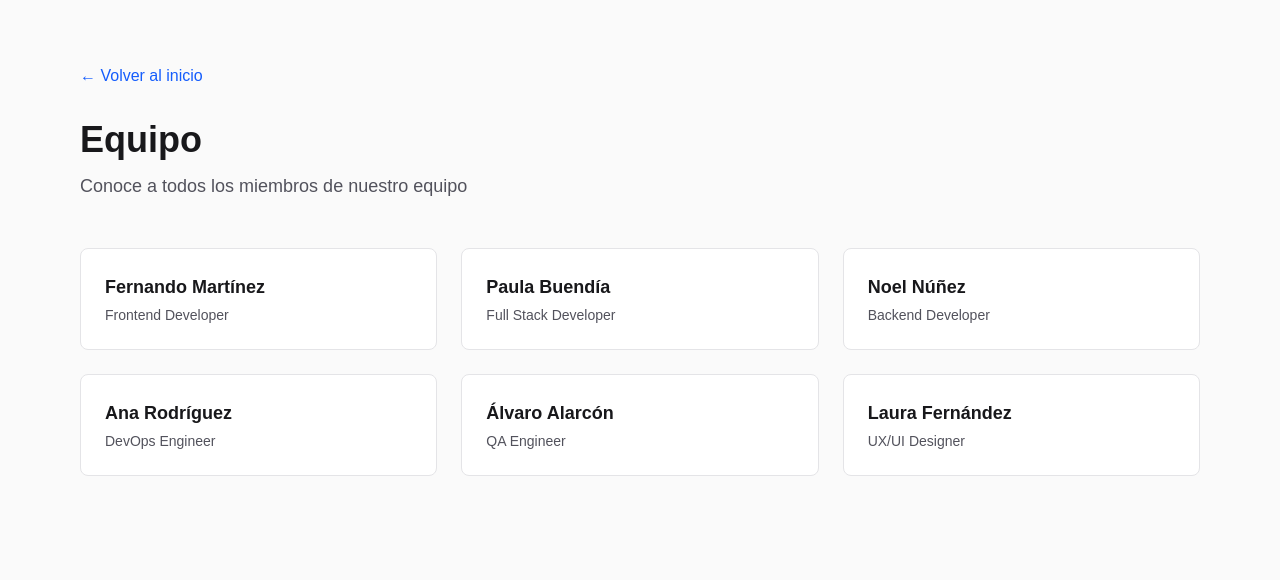
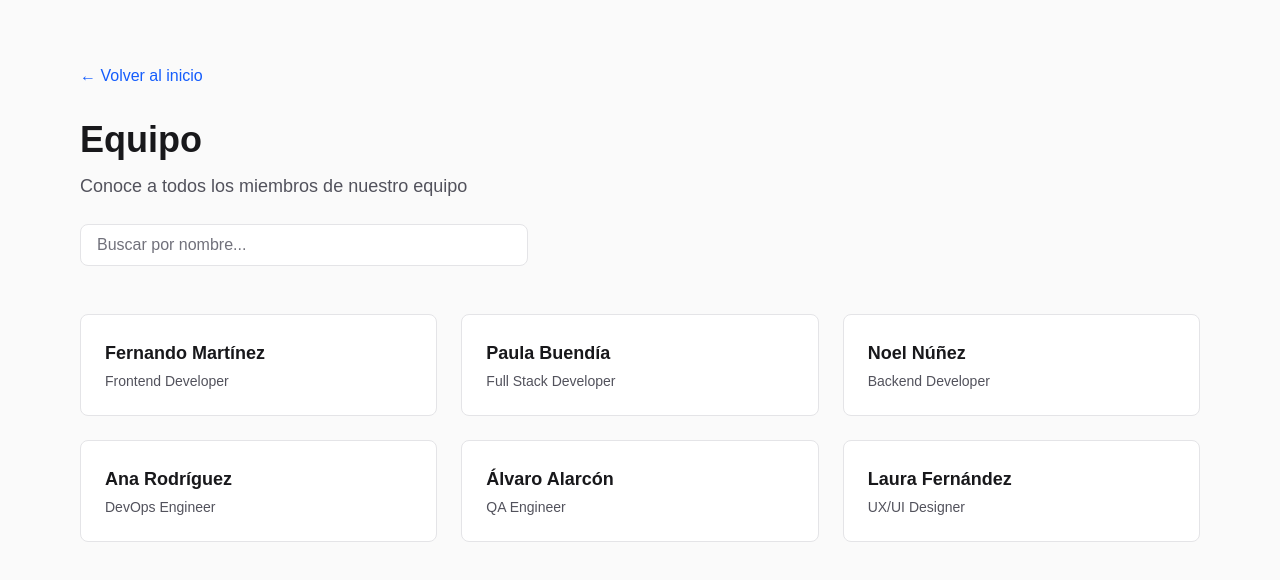
Before and after one commit to castellanogomezcarlos-wq/Directorio-companeros, a Next.js app: page /src/app/companeros in a window 1280 px wide. Shown: the top 580 px of the page. Built offline with nearby package versions, Linux system fonts and the light colour scheme.

Commit message:
Búsqueda por nombre y uso de metadatos

```diff
--- a/app/src/app/companeros/[id]/page.tsx
+++ b/app/src/app/companeros/[id]/page.tsx
@@ -1,9 +1,35 @@
 import Link from "next/link";
 import { coworkers, Coworker } from "../../../lib/data";
 import { notFound } from "next/navigation";
+import type { Metadata } from "next";
 
 interface PageProps {
   params: Promise<{ id: string }>;
+}
+
+export async function generateStaticParams() {
+  return coworkers.map((coworker) => ({
+    id: coworker.id,
+  }));
+}
+
+export async function generateMetadata({
+  params,
+}: PageProps): Promise<Metadata> {
+  const { id } = await params;
+  const companero = coworkers.find((c) => c.id === id);
+
+  if (!companero) {
+    return {
+      title: "Compañero no encontrado",
+      description: "Este compañero no existe",
+    };
+  }
+
+  return {
+    title: `${companero.nombre} - Directorio de Compañeros`,
+    description: `${companero.rol} - ${companero.bio}`,
+  };
 }
 
 export default async function CompaneroDetallePage({ params }: PageProps) {
--- a/app/src/app/companeros/page.tsx
+++ b/app/src/app/companeros/page.tsx
@@ -1,8 +1,19 @@
+"use client";
+
+import { useState, useMemo } from "react";
 import Link from "next/link";
 import { coworkers } from "../../lib/data";
 import { MemberCard } from "../../components/membercard";
 
 export default function CompanerosPage() {
+  const [busqueda, setBusqueda] = useState("");
+
+  const coworkersFiltrados = useMemo(() => {
+    return coworkers.filter((coworker) =>
+      coworker.nombre.toLowerCase().includes(busqueda.toLowerCase())
+    );
+  }, [busqueda]);
+
   return (
     <main className="min-h-screen bg-zinc-50 dark:bg-zinc-950">
       <div className="max-w-6xl mx-auto px-4 py-16">
@@ -19,18 +30,32 @@ export default function CompanerosPage() {
           <h1 className="text-4xl font-bold text-zinc-900 dark:text-zinc-50 mb-3">
             Equipo
           </h1>
-          <p className="text-lg text-zinc-600 dark:text-zinc-400">
+          <p className="text-lg text-zinc-600 dark:text-zinc-400 mb-6">
             Conoce a todos los miembros de nuestro equipo
           </p>
+
+          {/* Búsqueda */}
+          <input
+            type="text"
+            placeholder="Buscar por nombre..."
+            value={busqueda}
+            onChange={(e) => setBusqueda(e.target.value)}
+            className="w-full max-w-md px-4 py-2 bg-white dark:bg-zinc-900 border border-zinc-200 dark:border-zinc-800 rounded-lg text-zinc-900 dark:text-zinc-50 placeholder-zinc-500 dark:placeholder-zinc-400 focus:outline-none focus:border-blue-600 dark:focus:border-blue-400"
+          />
         </div>
 
         {/* Grid de tarjetas */}
-        <div className="grid grid-cols-1 md:grid-cols-2 lg:grid-cols-3 gap-6">
-          {coworkers.map((coworker) => (
-
-            <MemberCard key={coworker.id} companero={coworker} />
-          ))}
-        </div>
+        {coworkersFiltrados.length > 0 ? (
+          <div className="grid grid-cols-1 md:grid-cols-2 lg:grid-cols-3 gap-6">
+            {coworkersFiltrados.map((coworker) => (
+              <MemberCard key={coworker.id} companero={coworker} />
+            ))}
+          </div>
+        ) : (
+          <p className="text-center text-zinc-600 dark:text-zinc-400 py-12">
+            No se encontraron compañeros con ese nombre.
+          </p>
+        )}
       </div>
     </main>
   );
```
